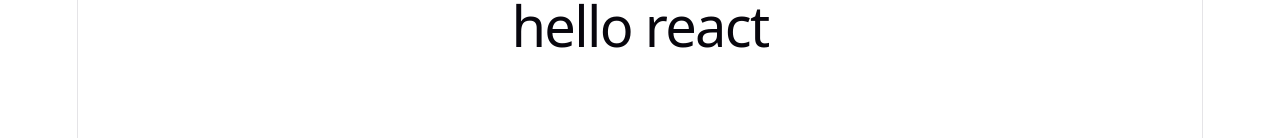
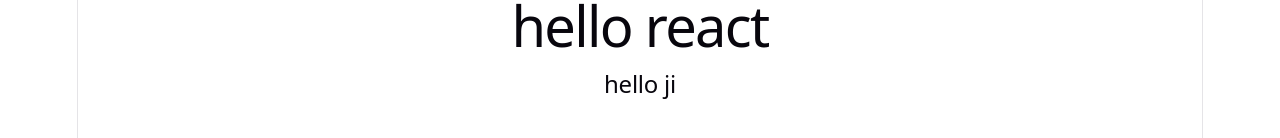
Before and after one commit to Ayushgupta0508/Redux-toolkit, a React (Vite) app: page / in a window 1280 px wide. Shown: the part 232-370 px from the top of the page. Built offline with nearby package versions, Linux system fonts and the light colour scheme.

Commit message:
Update add.jsx

```diff
--- a/src/App.jsx
+++ b/src/App.jsx
@@ -17,6 +17,7 @@ function App() {
       <Counter/>
       <Users/>
       <h1>hello react</h1>
+      <h2>hello ji </h2>
     </>
   )
 }
```
